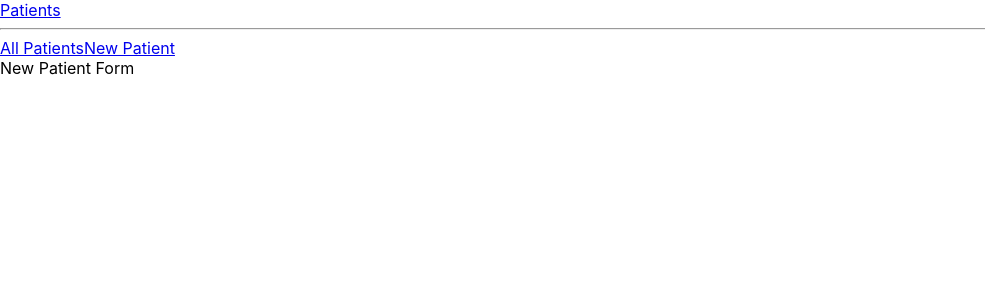
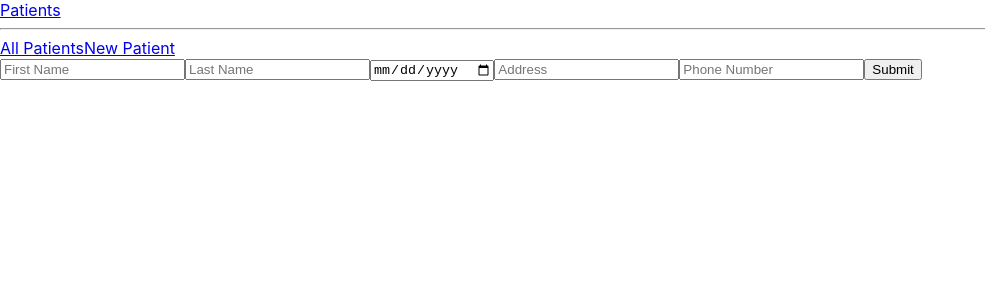
Before and after one commit to abigail221b/dental_clinic, a React (Create React App) app in the folder dentalclinic_frontend/: page /patient/new in a window 1280 px wide. Shown: the top 300 px of the page, without its empty margins (0-985 px from the left). Built offline with nearby package versions, Linux system fonts and the light colour scheme.

Commit message:
Render form and handle patient POST submission

```diff
--- a/dentalclinic_frontend/src/Patients/NewPatientForm.js
+++ b/dentalclinic_frontend/src/Patients/NewPatientForm.js
@@ -1,5 +1,31 @@
+import { useState } from "react";
+
 const NewPatientForm = () => {
-    return "New Patient Form";
+
+    const [patient, setPatient] = useState({});
+
+    const handleSubmit = (e) => {
+        e.preventDefault();
+
+        fetch("http://localhost:8080/patient", {
+            method: "POST",
+            headers: {
+                "Content-Type": "application/json"
+            },
+            body: JSON.stringify(patient)
+        });
+    }
+
+    return (
+        <form>
+            <input type="text" placeholder="First Name"   onChange={(e) => setPatient(patient => { return {...patient, firstName: e.target.value }}) } />
+            <input type="text" placeholder="Last Name"    onChange={(e) => setPatient(patient => { return {...patient, lastName: e.target.value }}) } />
+            <input type="date"                            onChange={(e) => setPatient(patient => { return {...patient, dateOfBirth: e.target.value }}) } />
+            <input type="text" placeholder="Address"      onChange={(e) => setPatient(patient => { return {...patient, address: e.target.value }}) } />
+            <input type="text" placeholder="Phone Number" onChange={(e) => setPatient(patient => { return {...patient, phoneNumber: e.target.value }}) } />
+            <button onClick={ (e) => handleSubmit(e) }>Submit</button>
+        </form>
+    );
 }
 
 export default NewPatientForm;
```
